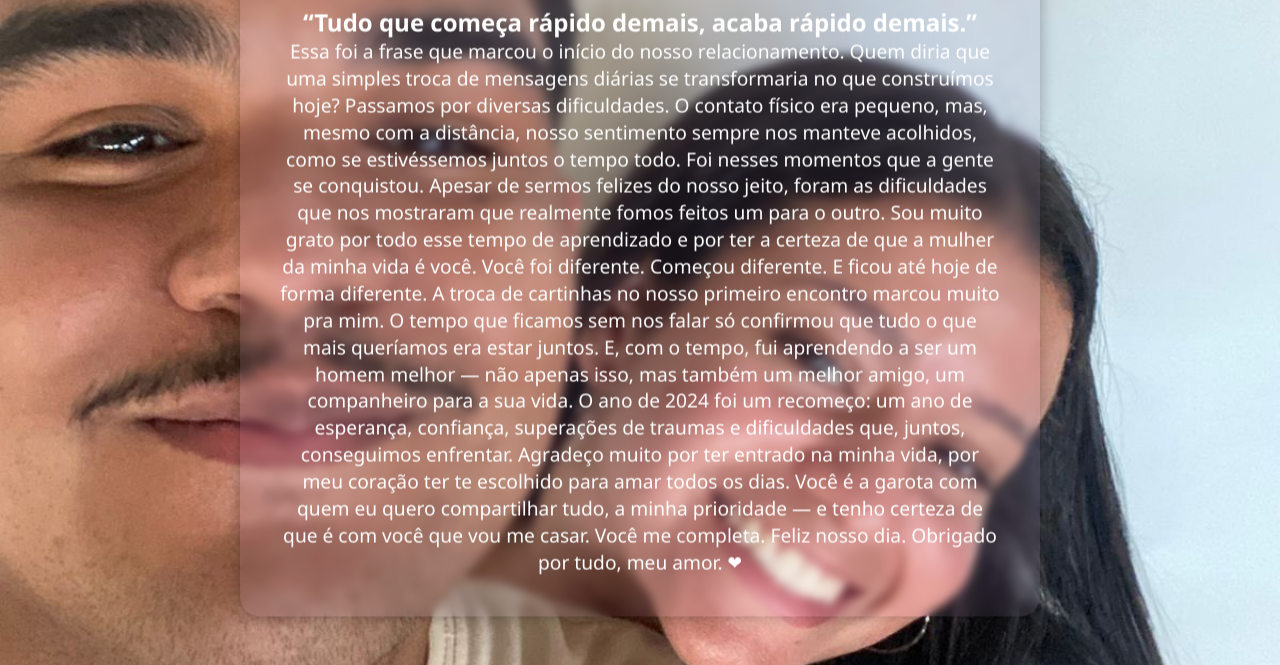
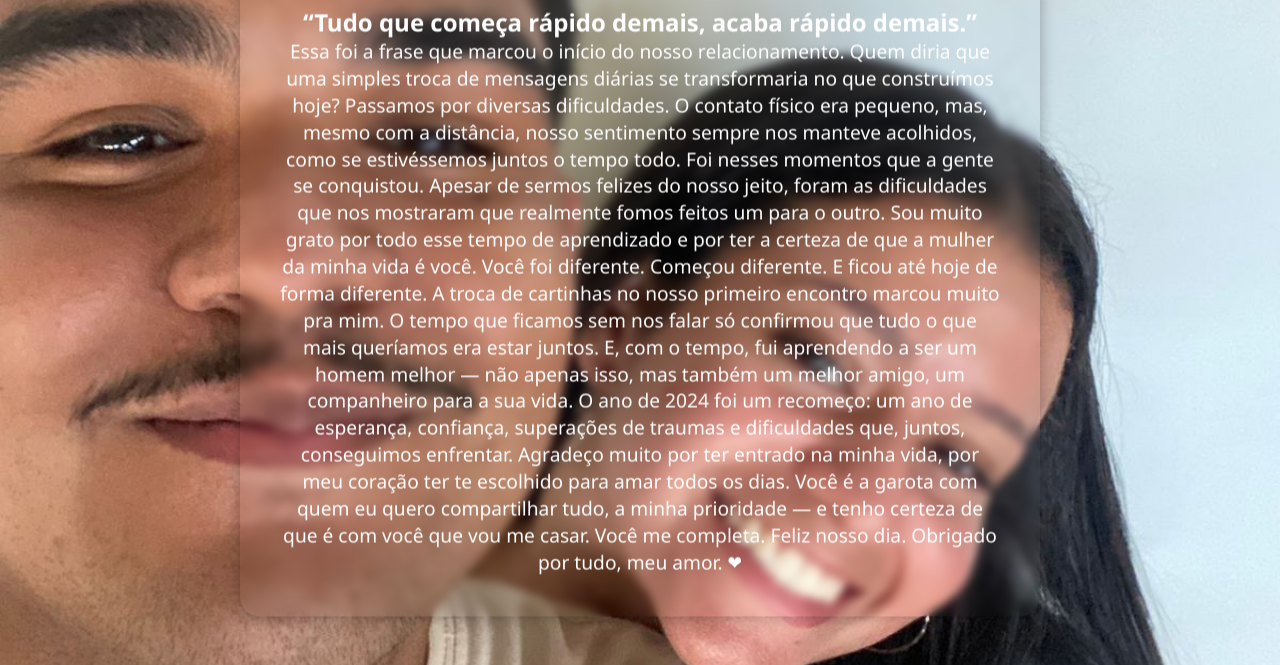
Before and after one commit to BrunoFerreira7/diadosnamorados, a plain HTML site: page declaração.html in a window 1280 px wide. Shown: the part 135-800 px from the top of the page. Drawn offline with Linux system fonts and the light colour scheme.

Commit message:
Update declaração.html

```diff
--- a/declaração.html
+++ b/declaração.html
@@ -29,7 +29,6 @@
       margin: 0 auto;
       top: 5%;
     transform: translateY(-2%);
-      background: rgba(189, 145, 201, 0.1);
       border-radius: 20px;
       backdrop-filter: blur(4px);
       box-shadow: 0 0 15px rgba(0, 0, 0, 0.3);
```
